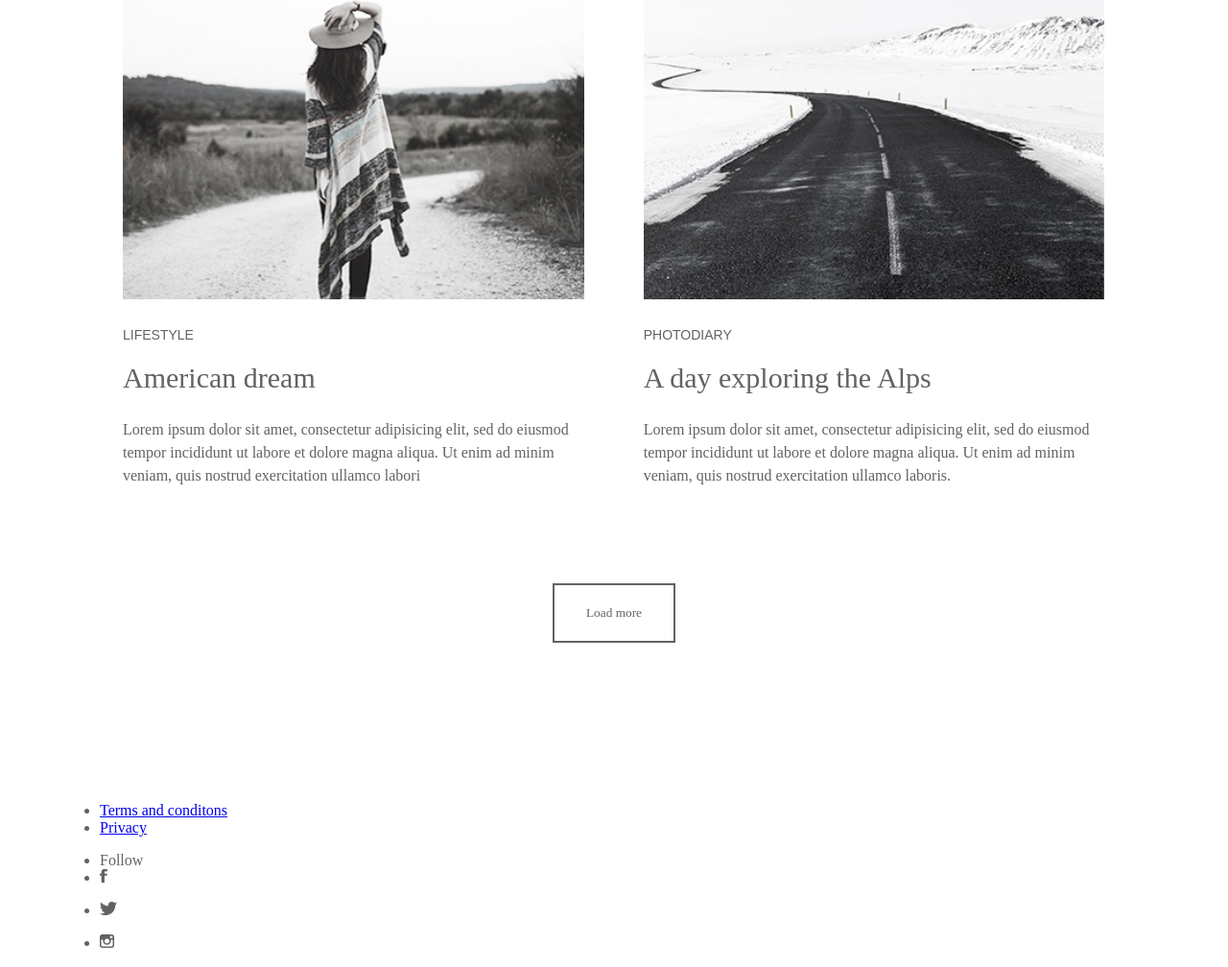
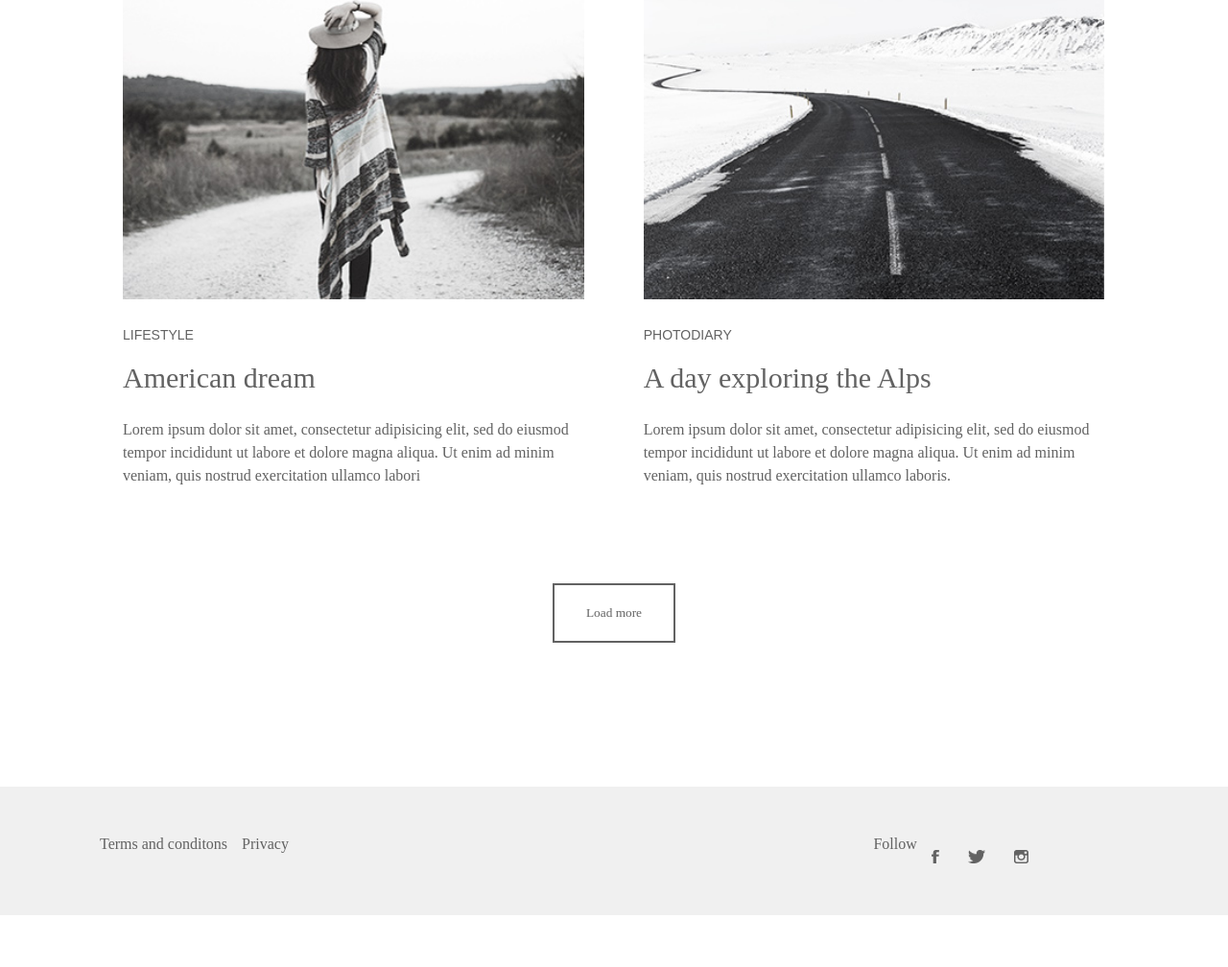
Before and after one commit to johirrayhan5/project_psd_html, a plain HTML site: page index.html in a window 1280 px wide. Shown: the part 2992-4000 px from the top of the page at 96% size. After the commit the page ends 3946 px from the top, so only its background shows below. Drawn offline with Linux system fonts and the light colour scheme.

Commit message:
Update style.css

```diff
--- a/css/style.css
+++ b/css/style.css
@@ -195,10 +195,45 @@ header{
 }
 /*blog2 end*/
 /*footer star*/
-.footer{
-	height: 100px;
-	background-color: #efefef;
-	display: block;
-	unicode-bidi: isolate;
+footer{
+	 background-color: #f0f0f0;
+	padding: 35px 0;
 }
+.f_left{
+	width: 30%;
+	float: left;
+	/*border: 1px solid red;*/
+}
+.f_ul{
+	margin: 0;
+	padding: 0;
+}
+.f_ul_l{
+	overflow: hidden;
+}
+.f_left ul li, .f_right ul li{
+	float: left;
+	list-style: none;
+}
+.f_left ul li a{
+	margin-right: 15px;
+	display: inline-block;
+	color: #626262;
+	text-decoration: none;
+}
+.f_right{
+	width: 30%;
+	float: right;
+	/*border: 1px solid red;*/
+}
+.f_ul_r{
+	float: right;
+}
+.f_right ul li span{}
+.f_right ul li a{
+	margin: 15px;
+	display: inline-block;
+	text-decoration: none;
+}
+.f_right ul li a img{}
 /*footer end*/
```
